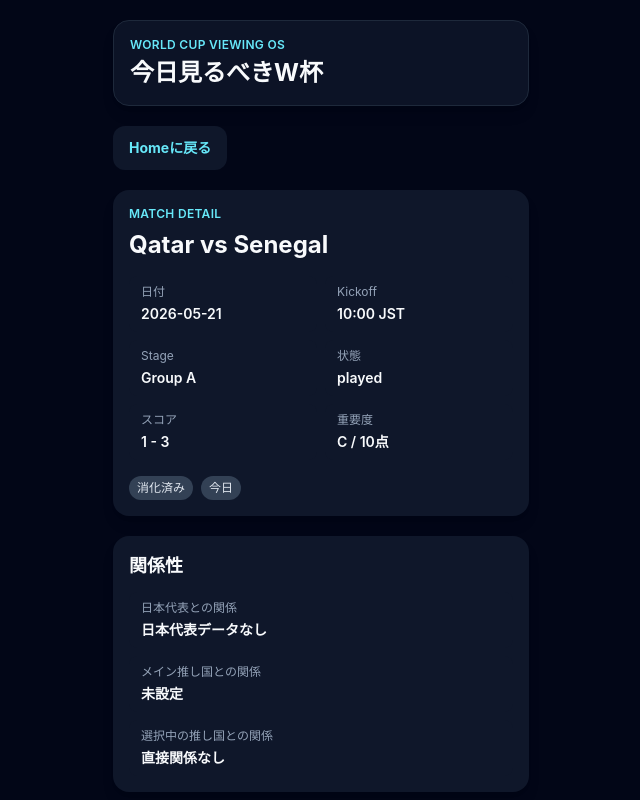
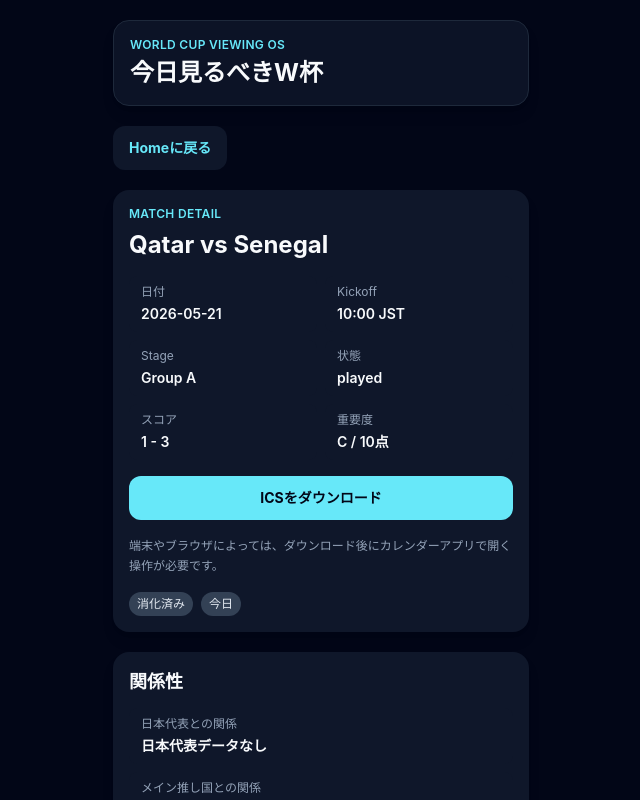
Before and after one commit to semflactal-high-roas/wc-watch-os, a React (Vite) app: page / in a window 1280 px wide. Both pictures are taken after a click on the button 640 px from the left and 658 px from the top of the page. Shown: the top 800 px of the page, without its empty margins (319-959 px from the left). Built offline with nearby package versions, Linux system fonts and the light colour scheme.

Commit message:
Add ICS download button to match detail

```diff
--- a/src/App.tsx
+++ b/src/App.tsx
@@ -1,6 +1,7 @@
 import { useEffect, useMemo, useState } from 'react';
 import { loadAppData } from './data/loader';
 import { filterTodayMatches, filterUpcomingMatches } from './logic/dateFilters';
+import { createMatchIcsEvent, downloadIcsFile } from './logic/ics';
 import { rankMatchesByImportance, type MatchWithImportance } from './logic/matchImportance';
 import { getQualificationSummary } from './logic/qualificationStatus';
 import { computeGroupStandings } from './logic/standings';
@@ -639,6 +640,15 @@ function MatchDetailScreen({ match, teams, preferences, trackedTeamIds, returnSc
   const impactItems = getImpactItems(match);
   const backLabel = returnScreen === 'schedule' ? 'Scheduleに戻る' : 'Homeに戻る';
 
+  const handleDownloadIcs = () => {
+    const content = createMatchIcsEvent(match, teams, {
+      importanceLabel: match.importanceLabel,
+      importanceScore: match.importanceScore,
+      reasonTags: match.reasonTags,
+    });
+    downloadIcsFile(`wc-watch-os-match-${match.id}.ics`, content);
+  };
+
   return (
     <div className="space-y-5">
       <button type="button" onClick={onBack} className="rounded-xl bg-slate-900 px-4 py-3 text-sm font-bold text-cyan-300">
@@ -661,6 +671,17 @@ function MatchDetailScreen({ match, teams, preferences, trackedTeamIds, returnSc
           <Metric label="スコア" value={scoreLabel(match)} />
           <Metric label="重要度" value={`${match.importanceLabel} / ${match.importanceScore}点`} />
         </div>
+
+        <button
+          type="button"
+          onClick={handleDownloadIcs}
+          className="w-full rounded-xl bg-cyan-300 px-4 py-3 text-sm font-bold text-slate-950 transition hover:bg-cyan-200"
+        >
+          ICSをダウンロード
+        </button>
+        <p className="text-xs leading-5 text-slate-400">
+          端末やブラウザによっては、ダウンロード後にカレンダーアプリで開く操作が必要です。
+        </p>
 
         <div className="flex flex-wrap gap-2">
           {match.reasonTags.map((tag) => (
```
